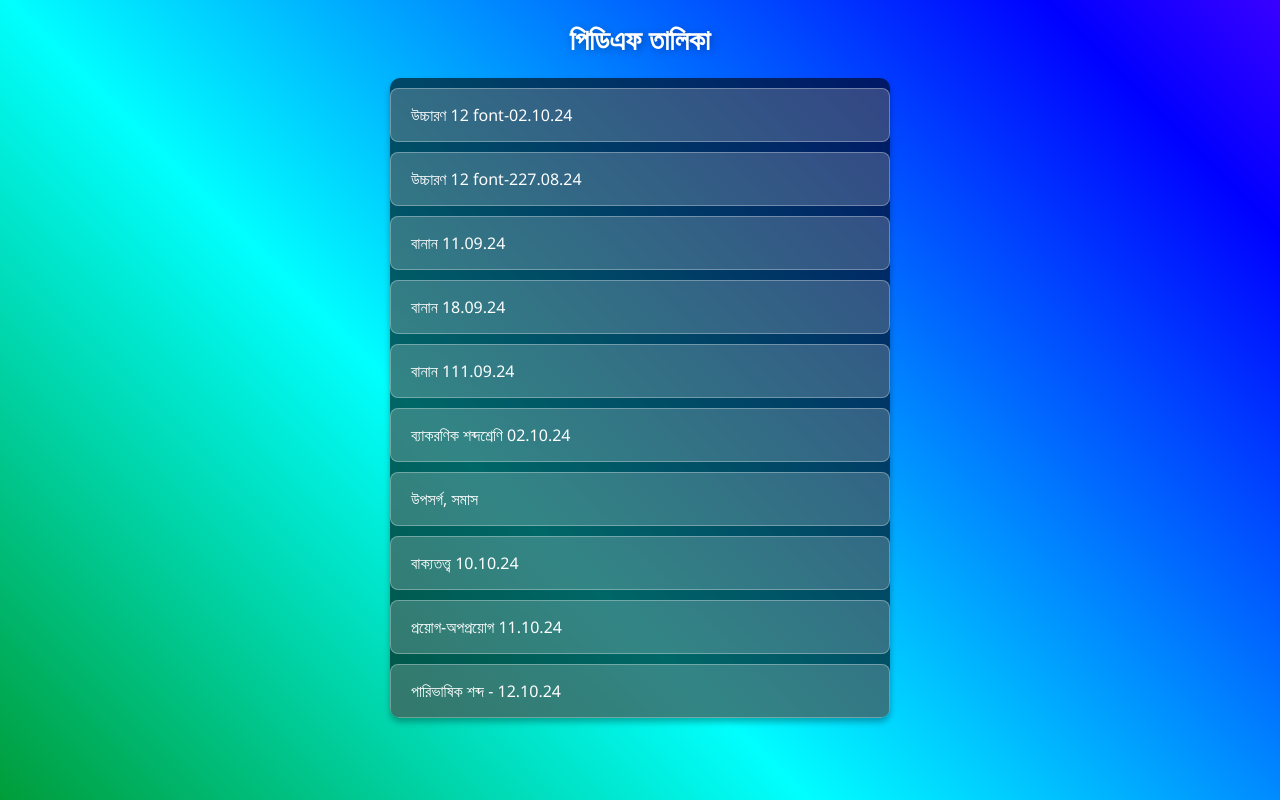
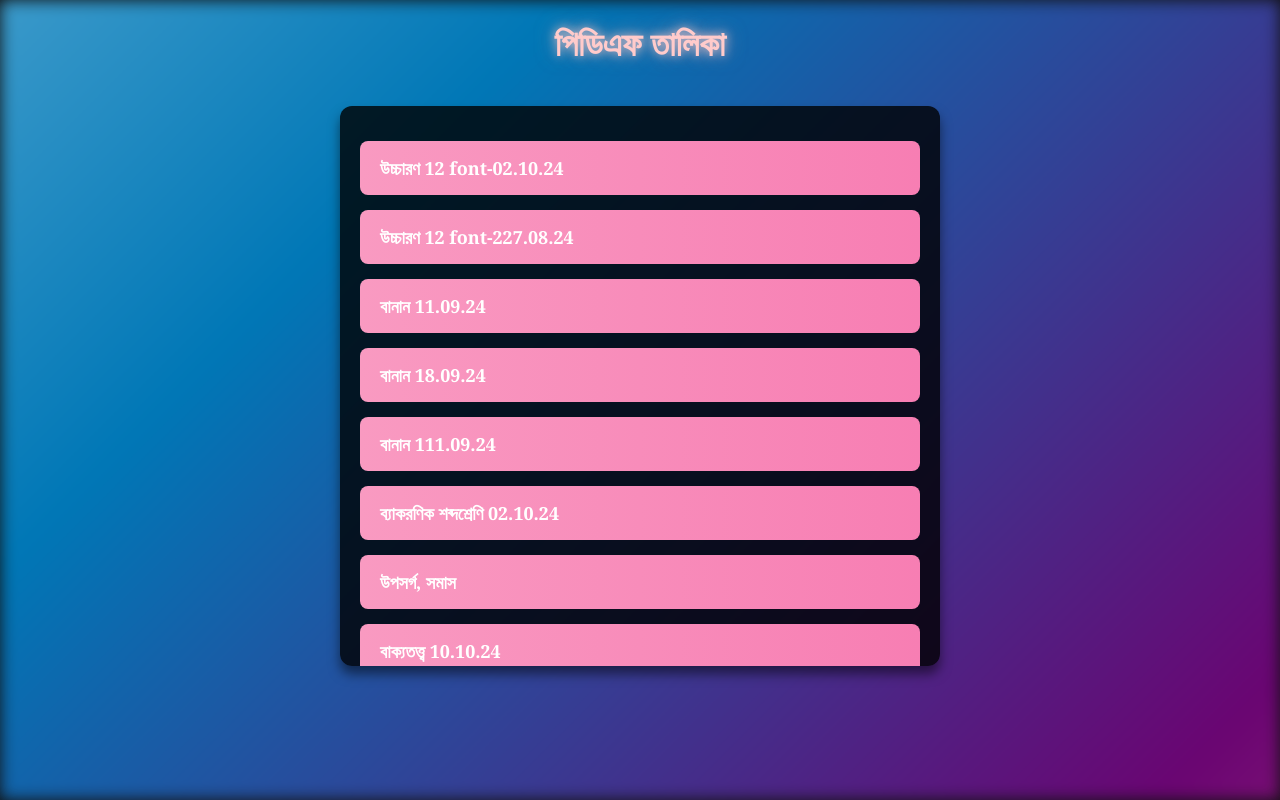
Before and after one commit to jehadjoy55/pdf-side, a plain HTML site: page index.html in a window 1280 px wide. Drawn offline with Linux system fonts and the light colour scheme.

Commit message:
Update index.html

```diff
--- a/index.html
+++ b/index.html
@@ -13,14 +13,15 @@
     }
 
     body {
-      font-family: 'Segoe UI', Tahoma, Geneva, Verdana, sans-serif;
+      font-family: 'Georgia', serif;
+      color: #fff;
+      background: #111;
       margin: 0;
       padding: 0;
       overflow: hidden;
-      color: #fff;
     }
 
-    /* ARGB Live Background */
+    /* Romantic ARGB Live Background */
     body::before {
       content: '';
       position: fixed;
@@ -28,13 +29,14 @@
       left: 0;
       width: 100%;
       height: 100%;
-      background: linear-gradient(45deg, red, yellow, green, cyan, blue, magenta, red);
-      background-size: 300% 300%;
+      background: linear-gradient(135deg, #ff6b81, #ffa07a, #ffd700, #8ecae6, #0077b6, #6a0572, #ff6b81);
+      background-size: 400% 400%;
       z-index: -1;
-      animation: argbAnimation 8s infinite alternate;
+      animation: argbEffect 12s infinite alternate;
+      filter: blur(8px);
     }
 
-    @keyframes argbAnimation {
+    @keyframes argbEffect {
       0% {
         background-position: 0% 50%;
       }
@@ -46,19 +48,28 @@
       }
     }
 
-    /* Loading Page Styles */
+    /* Lovely Header */
+    h1 {
+      text-align: center;
+      font-size: 34px;
+      padding: 20px 0;
+      color: #ffcbcb;
+      text-shadow: 0 0 10px rgba(255, 203, 203, 0.8), 0 0 20px rgba(255, 183, 178, 0.6);
+    }
+
+    /* Loading Screen Styles */
     #loading {
       position: fixed;
       top: 0;
       left: 0;
       width: 100%;
       height: 100%;
-      background: rgba(0, 0, 0, 0.8);
+      background: rgba(0, 0, 0, 0.9);
       display: flex;
       align-items: center;
       justify-content: center;
       z-index: 10;
-      opacity: 1;
+      opacity: 0;
       visibility: hidden;
       transition: opacity 0.3s ease, visibility 0.3s ease;
     }
@@ -69,13 +80,13 @@
     }
 
     #loading h1 {
-      color: #ffdd57;
-      font-size: 32px;
-      text-shadow: 0 0 10px rgba(255, 223, 87, 0.8), 0 0 20px rgba(255, 223, 87, 0.6);
-      animation: pulse 1.5s infinite;
+      font-size: 28px;
+      color: #ff69b4;
+      text-shadow: 0 0 20px #ff69b4, 0 0 30px #ff1493;
+      animation: glowPulse 1.5s infinite;
     }
 
-    @keyframes pulse {
+    @keyframes glowPulse {
       0%, 100% {
         transform: scale(1);
       }
@@ -85,63 +96,55 @@
     }
 
     /* PDF List Styles */
-    h1 {
-      text-align: center;
-      font-size: 28px;
-      padding: 20px 0;
-      text-shadow: 2px 2px 8px rgba(0, 0, 0, 0.3);
-    }
-
     ul {
       list-style: none;
-      padding: 0;
-      margin: 0 auto;
+      padding: 20px;
+      margin: 20px auto;
       width: 90%;
-      max-width: 500px;
+      max-width: 600px;
+      max-height: 70vh;
       overflow-y: auto;
-      max-height: 80vh;
-      border-radius: 10px;
-      background: rgba(0, 0, 0, 0.6);
-      box-shadow: 0 4px 6px rgba(0, 0, 0, 0.3);
+      background: rgba(0, 0, 0, 0.8);
+      border-radius: 12px;
+      box-shadow: 0 8px 12px rgba(0, 0, 0, 0.5);
     }
 
     li {
-      background: rgba(255, 255, 255, 0.2);
-      border: 1px solid rgba(255, 255, 255, 0.3);
-      border-radius: 8px;
-      margin: 10px 0;
-      overflow: hidden;
+      margin: 15px 0;
       transition: transform 0.3s ease, box-shadow 0.3s ease;
     }
 
     li:hover {
       transform: translateY(-5px);
-      box-shadow: 0 6px 12px rgba(0, 0, 0, 0.5);
+      box-shadow: 0 6px 12px rgba(255, 105, 180, 0.5);
     }
 
     a {
       display: block;
       padding: 15px 20px;
-      font-size: 16px;
-      font-weight: 500;
+      font-size: 18px;
+      font-weight: bold;
       text-decoration: none;
       color: #fff;
-      transition: color 0.3s ease;
+      border-radius: 8px;
+      background: linear-gradient(90deg, #f99ac1, #f77eb3);
+      transition: all 0.3s ease;
     }
 
     a:hover {
-      color: #ffdd57;
+      background: linear-gradient(90deg, #f77eb3, #f99ac1);
+      color: #ffe4e1;
+      box-shadow: 0 4px 10px rgba(255, 223, 87, 0.8);
     }
   </style>
   <script>
-    // Function to show the loading screen
     function showLoading(event, link) {
-      event.preventDefault(); // Prevent default link behavior
+      event.preventDefault();
       const loading = document.getElementById('loading');
-      loading.classList.add('active'); // Show loading screen
+      loading.classList.add('active');
       setTimeout(() => {
-        loading.classList.remove('active'); // Hide loading screen
-        window.location.href = link; // Redirect to the PDF after 2 seconds
+        loading.classList.remove('active');
+        window.location.href = link;
       }, 2000);
     }
   </script>
@@ -149,7 +152,7 @@
 <body>
   <!-- Loading Screen -->
   <div id="loading">
-    <h1>❤️ TAKE LOVE FROM JOY ❤️</h1>
+    <h1>❤️ প্রিয়তমা মাহু, তোমাকে ভালোবাসি ❤️</h1>
   </div>
 
   <!-- PDF List -->
```
